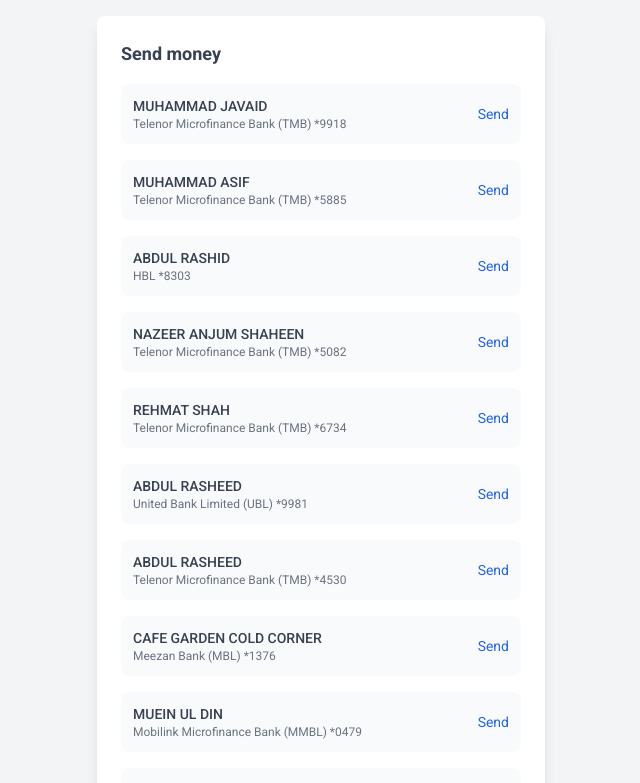
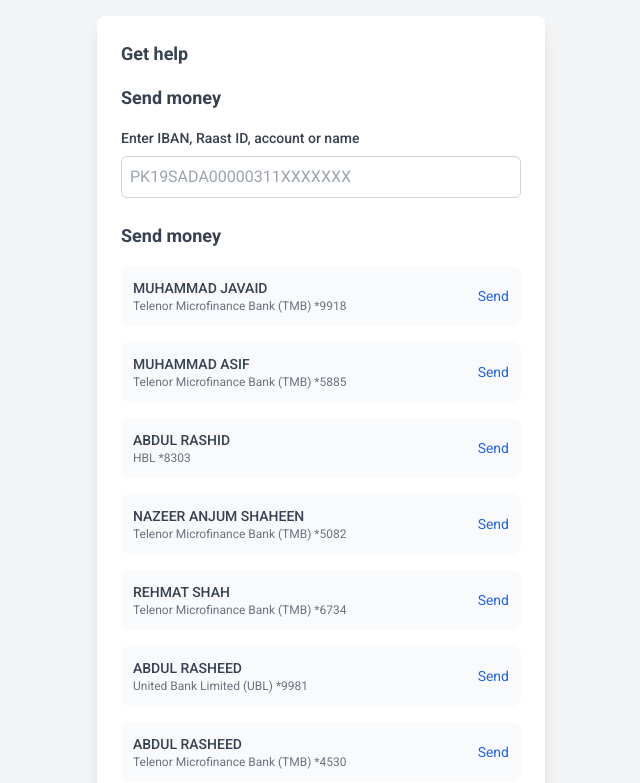
Before and after one commit to Ahsan-Burki2126/sada, a React (Vite) app: page /payments in a window 1280 px wide. Shown: the top 783 px of the page, without its empty margins (319-959 px from the left). Built offline with nearby package versions, Linux system fonts and the light colour scheme.

Commit message:
Add input field for money transfer details
Added input field for IBAN, Raast ID, account, or name in Paymentsname component.

```diff
--- a/src/Paymentsname.jsx
+++ b/src/Paymentsname.jsx
@@ -38,6 +38,12 @@
       )}
 
       <div className="max-w-md mx-auto bg-white rounded-lg shadow-lg p-6">
+        <h2 className="text-lg font-semibold text-gray-700 mb-4">Get help</h2>
+        <h2 className="text-lg font-semibold text-gray-700 mb-4">Send money</h2>
+        <div className="mb-6">
+        <label className="block text-sm font-medium text-gray-700 mb-2"> Enter IBAN, Raast ID, account or name </label>
+        <input type="text" className="w-full p-2 border border-gray-300 rounded-md" placeholder="PK19SADA00000311XXXXXXX" />
+        </div>
         <h2 className="text-lg font-semibold text-gray-700 mb-4">
           Send money
         </h2>
```
